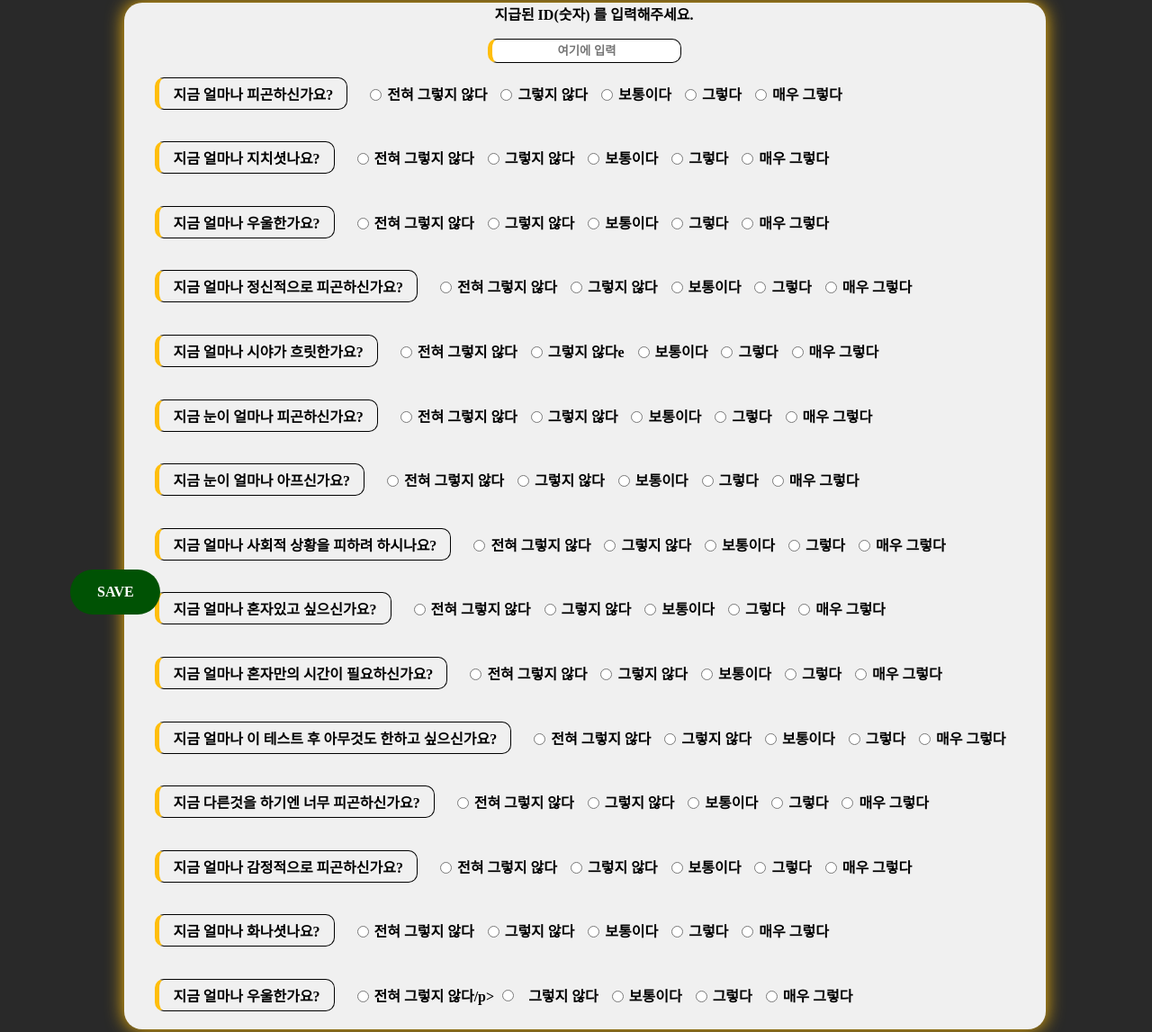
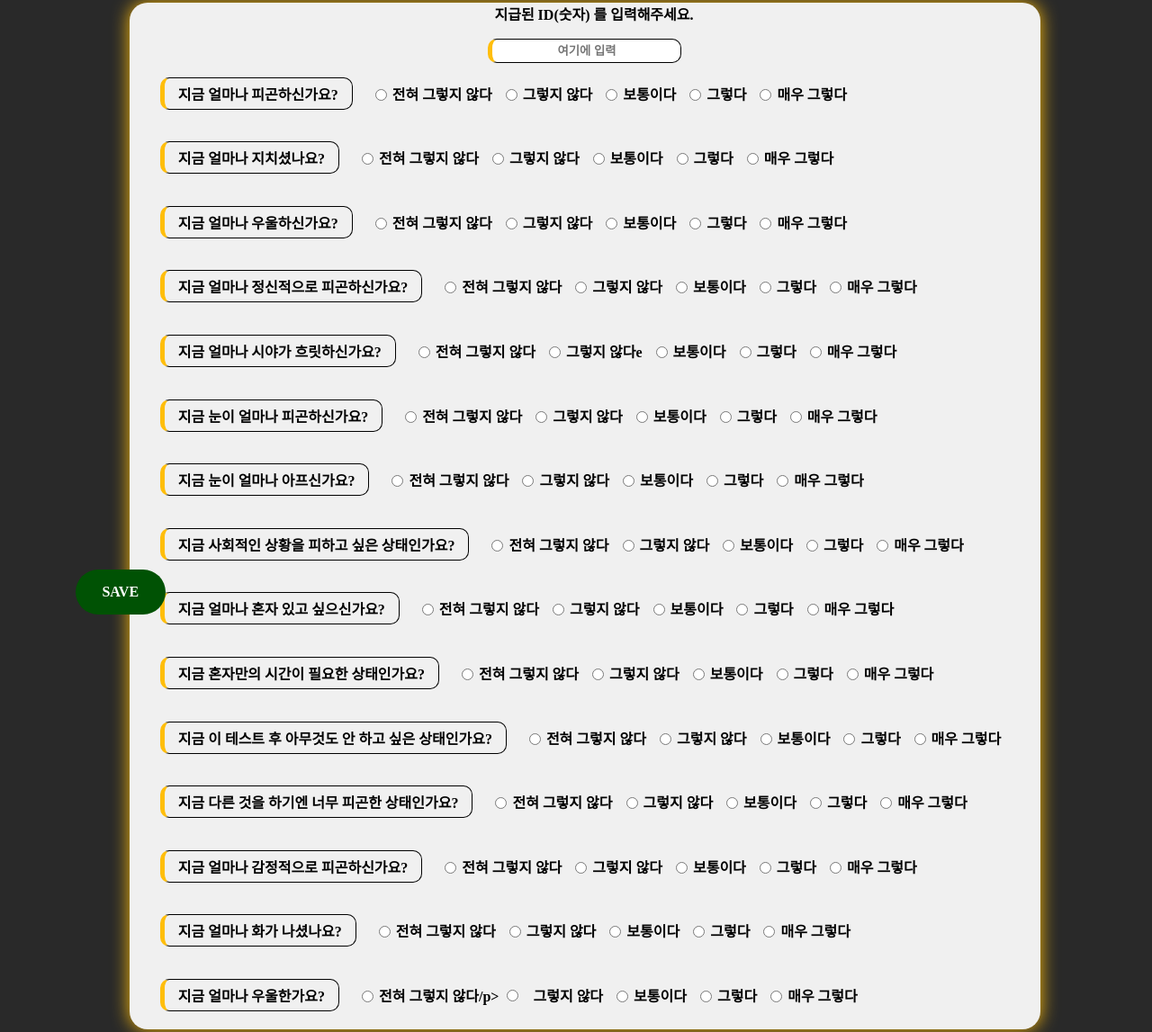
Before and after one commit to MehmetEminSelek/game, a website: page form/lastSurvey.html in a window 1280 px wide. Shown: the part 87-1234 px from the top of the page at 90% size. Drawn offline with nearby package versions, Linux system fonts and the light colour scheme.

Commit message:
Korean-typo

```diff
--- a/form/lastSurvey.html
+++ b/form/lastSurvey.html
@@ -38,7 +38,7 @@
                     </div>
                     <div class="tableRow">
                         <fieldset class="group" id="group2">
-                            <a class="question">지금 얼마나 지치셧나요?</a>
+                            <a class="question">지금 얼마나 지치셨나요?</a>
                             <input class="inputs" type="radio" value="Affatto" name="group2">
                             <p class="inputText a">전혀 그렇지 않다</p>
                             <input class="inputs" type="radio" value="Leggermente" name="group2">
@@ -53,7 +53,7 @@
                     </div>
                     <div class="tableRow">
                         <fieldset class="group" id="group3">
-                            <a class="question">지금 얼마나 우울한가요?</a>
+                            <a class="question">지금 얼마나 우울하신가요?</a>
                             <input class="inputs" type="radio" value="Affatto" name="group3">
                             <p class="inputText a">전혀 그렇지 않다</p>
                             <input class="inputs" type="radio" value="Leggermente" name="group3">
@@ -83,7 +83,7 @@
                     </div>
                     <div class="tableRow">
                         <fieldset class="group" id="group5">
-                            <a class="question">지금 얼마나 시야가 흐릿한가요?</a>
+                            <a class="question">지금 얼마나 시야가 흐릿하신가요?</a>
                             <input class="inputs" type="radio" value="Affatto" name="group5">
                             <p class="inputText a">전혀 그렇지 않다</p>
                             <input class="inputs" type="radio" value="Leggermente" name="group5">
@@ -128,7 +128,7 @@
                     </div>
                     <div class="tableRow">
                         <fieldset class="group" id="group8">
-                            <a class="question">지금 얼마나 사회적 상황을 피하려 하시나요?</a>
+                            <a class="question">지금 사회적인 상황을 피하고 싶은 상태인가요?</a>
                             <input class="inputs" type="radio" value="Affatto" name="group8">
                             <p class="inputText a">전혀 그렇지 않다</p>
                             <input class="inputs" type="radio" value="Leggermente" name="group8">
@@ -143,7 +143,7 @@
                     </div>
                     <div class="tableRow">
                         <fieldset class="group" id="group9">
-                            <a class="question">지금 얼마나 혼자있고 싶으신가요?</a>
+                            <a class="question">지금 얼마나 혼자 있고 싶으신가요?</a>
                             <input class="inputs" type="radio" value="Affatto" name="group9">
                             <p class="inputText a">전혀 그렇지 않다</p>
                             <input class="inputs" type="radio" value="Leggermente" name="group9">
@@ -158,7 +158,7 @@
                     </div>
                     <div class="tableRow">
                         <fieldset class="group" id="group10">
-                            <a class="question">지금 얼마나 혼자만의 시간이 필요하신가요?</a>
+                            <a class="question">지금 혼자만의 시간이 필요한 상태인가요?</a>
                             <input class="inputs" type="radio" value="Affatto" name="group10">
                             <p class="inputText a">전혀 그렇지 않다</p>
                             <input class="inputs" type="radio" value="Leggermente" name="group10">
@@ -173,7 +173,7 @@
                     </div>
                     <div class="tableRow">
                         <fieldset class="group" id="group11">
-                            <a class="question">지금 얼마나 이 테스트 후 아무것도 한하고 싶으신가요?</a>
+                            <a class="question">지금 이 테스트 후 아무것도 안 하고 싶은 상태인가요?</a>
                             <input class="inputs" type="radio" value="Affatto" name="group11">
                             <p class="inputText a">전혀 그렇지 않다</p>
                             <input class="inputs" type="radio" value="Leggermente" name="group11">
@@ -188,7 +188,7 @@
                     </div>
                     <div class="tableRow">
                         <fieldset class="group" id="group12">
-                            <a class="question">지금 다른것을 하기엔 너무 피곤하신가요?</a>
+                            <a class="question">지금 다른 것을 하기엔 너무 피곤한 상태인가요?</a>
                             <input class="inputs" type="radio" value="Affatto" name="group12">
                             <p class="inputText a">전혀 그렇지 않다</p>
                             <input class="inputs" type="radio" value="Leggermente" name="group12">
@@ -218,7 +218,7 @@
                     </div>
                     <div class="tableRow">
                         <fieldset class="group" id="group14">
-                            <a class="question">지금 얼마나 화나셧나요?</a>
+                            <a class="question">지금 얼마나 화가 나셨나요?</a>
                             <input class="inputs" type="radio" value="Affatto" name="group14">
                             <p class="inputText a">전혀 그렇지 않다</p>
                             <input class="inputs" type="radio" value="Leggermente" name="group14">
```
